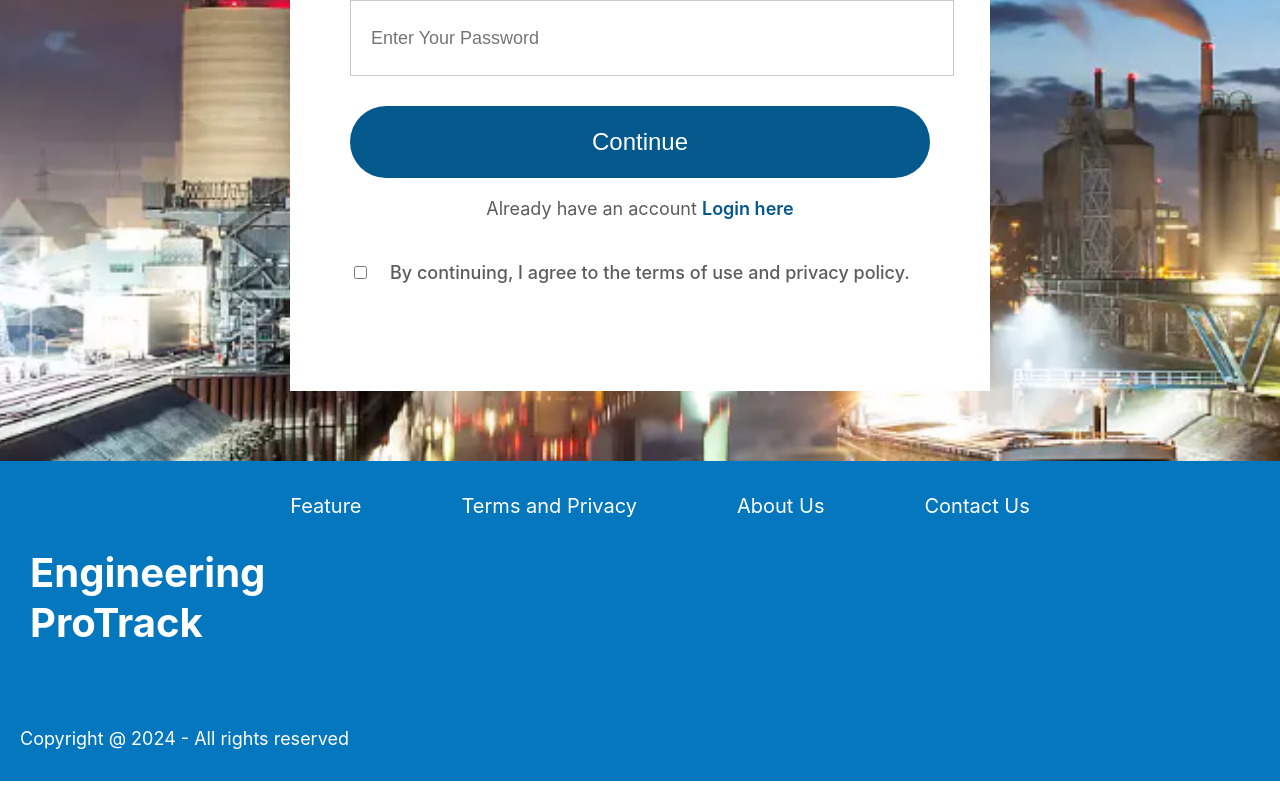
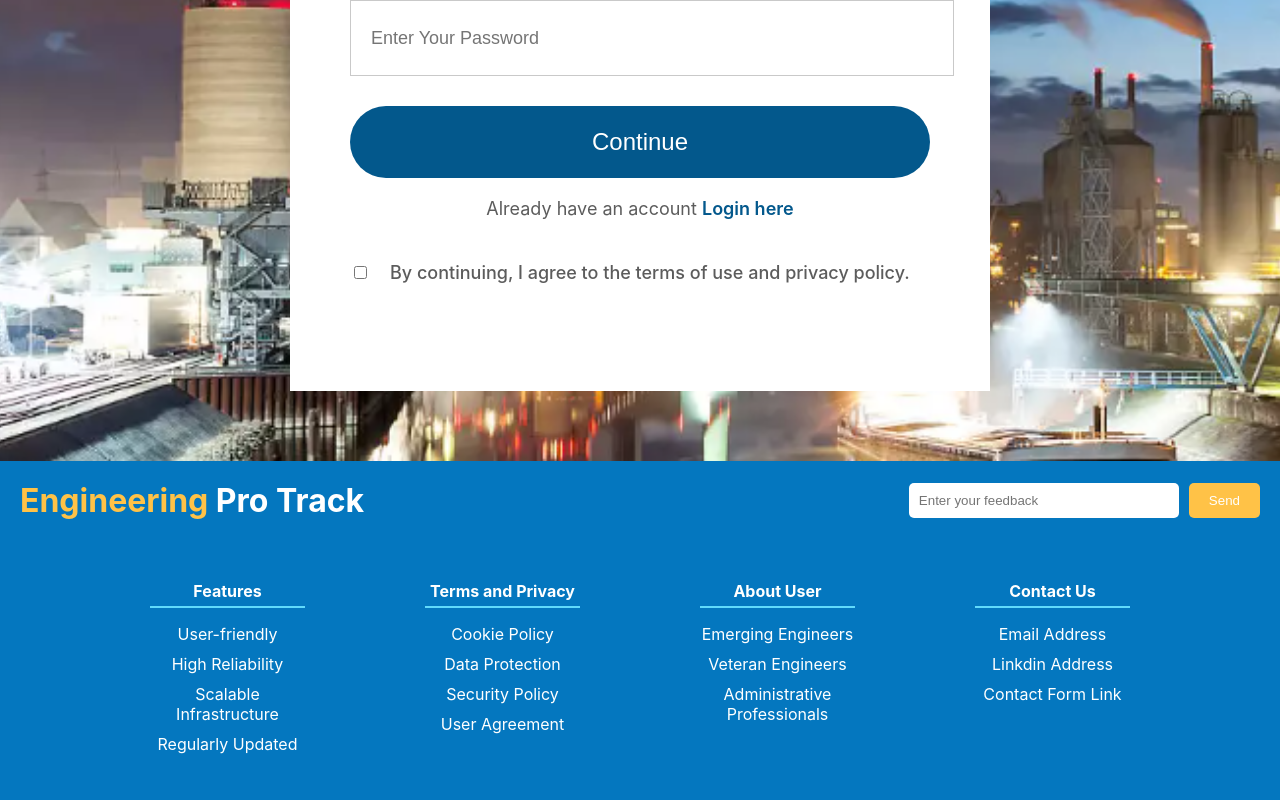
Before and after one commit to NethmaaJay26/Eng_Tracking_FrontEnd, a React (Create React App) app: page /loginsignin in a window 1280 px wide. Shown: the part 637-1437 px from the top of the page. Built offline with nearby package versions, Linux system fonts and the light colour scheme.

Commit message:
Footer Changed

```diff
--- a/package.json
+++ b/package.json
@@ -38,7 +38,6 @@
     ]
   },
   "devDependencies": {
-    "@babel/plugin-proposal-private-property-in-object": "^7.21.11",
-    "tailwindcss": "^3.4.4"
+    "@babel/plugin-proposal-private-property-in-object": "^7.21.11"
   }
 }
--- /dev/null
+++ b/src/Components/Assets/info.js
@@ -0,0 +1,25 @@
+export const FEATURES = [
+    {name: "User-friendly", link: "#"},
+    {name:"High Reliability", link: "#"},
+    {name:"Scalable Infrastructure", link: "#"},
+    {name:"Regularly Updated", link: "#"},
+];
+
+export const USERS = [
+    {name: "Emerging Engineers", link: "#"},
+    {name:"Veteran Engineers", link: "#"},
+    {name:"Administrative Professionals", link: "#"},
+];
+
+export const TEARMS = [
+    {name: "Cookie Policy", link: "#"},
+    {name:"Data Protection", link: "#"},
+    {name:"Security Policy", link: "#"},
+    {name:"User Agreement", link: "#"},
+];
+
+export const US = [
+    {name: "Email Address", link: "#"},
+    {name:"Linkdin Address", link: "#"},
+    {name:"Contact Form Link", link: "#"},
+];
--- a/src/Components/Footer/Footer.css
+++ b/src/Components/Footer/Footer.css
@@ -1,60 +1,93 @@
-.footer {
+.footer-container {
+    background-color: #0477bf; /* Dark background color */
+    color: white; /* Text color */
+    padding: 20px;
     display: flex;
     flex-direction: column;
-    justify-content: center;
     align-items: center;
-    padding: 20px;
-    background: #0477BF;
-    color: white;
-    text-align: center;
-    box-sizing: border-box;
-    height: 40vh;
 }
 
-.footer-links {
+.footer-header {
+    width: 100%;
     display: flex;
-    list-style: none;
-    gap: 100px;
-    color: #ffffff;
-    font-size: 20px;
-    justify-content: flex-end;
+    justify-content: space-between;
+    align-items: center;
+    margin-bottom: 20px;
 }
 
-.footer-links li {
+/* Header section containing the title and feedback form */
+.footer-header h1 {
+    font-size: 2em;
+    margin: 0;
+}
+
+.footer-header h1 span {
+    color: #ffc247; /* Highlight color for 'Engineering' */
+}
+
+.feedback {
+    display: flex;
+    align-items: center;
+}
+
+.feedback input {
+    padding: 10px;
+    border: none;
+    border-radius: 5px;
+    margin-right: 10px;
+    width: 250px;
+}
+
+.feedback button {
+    padding: 10px 20px;
+    border: none;
+    border-radius: 5px;
+    background-color: #ffc247;
+    color: white;
     cursor: pointer;
 }
 
-.logoname {
-    display: flex;
-    flex-direction: column;
-    gap: 1px;
-    align-items: flex-start;
-    justify-content: flex-start;
-    width: 100%;
-    padding-left: 20px;
-    margin-top: 10px;
-}
-.logoname h1 {
-    margin: 0;
-    font-size: 40px;
-    color: white;
+/* Define the background color on hover */
+.feedback button:hover {
+    background-color: black; /* Change this color to your desired hover color */
 }
 
-.footer-copyright {
+.footer-content {
     display: flex;
-    align-items: flex-start;
-    justify-content: flex-start;
+    justify-content: space-around;
     width: 100%;
-    color: #ffffff;
-    font-size: 18px;
-    margin-top: auto;
-    padding-bottom: 2px;
+    max-width: 1000px;
+    margin-top: 20px; /* Ensure there's space between header and content */
+    gap: 100px; /* Add space between the sections */
+    margin-top: 20px; /* Ensure there's space between header and content */
 }
 
-.footer hr {
-    width: 100%;
-    border: 0;
-    height: 1px;
-    background-color: #ffffff;
-    margin-top: 55px;
+.footer-section {
+    flex: 1;
+    margin: 10px;
 }
+
+.footer-section h1 {
+    font-size: 1em;
+    border-bottom: 2px solid #61dafb;
+    padding-bottom: 5px;
+}
+
+.footer-section ul {
+    list-style-type: none;
+    padding: 0;
+}
+
+.footer-section ul li {
+    margin: 10px 0;
+}
+
+.footer-section ul li a {
+    color: white;
+    text-decoration: none;
+}
+
+.footer-section ul li a:hover {
+    text-decoration: underline;
+    color: #ffc247;
+}
--- a/src/Components/Footer/Footer.jsx
+++ b/src/Components/Footer/Footer.jsx
@@ -1,30 +1,41 @@
 import React from 'react'
-import './Footer.css'
+import { FEATURES, TEARMS, US, USERS } from "../Assets/info"
+import './Footer.css';
 
+// Define the Item component
+const Item = ({ Links, title }) => (
+    <div className="footer-section">
+        <h1>{title}</h1>
+        <ul>
+            {Links.map((link) => (
+                <li key={link.name}>
+                    <a href={link.link}>{link.name}</a>
+                </li>
+            ))}
+        </ul>
+    </div>
+);
 
-export const Footer = () => {
-  return (
-    <div className="footer">
+const Footer = () => {
+    return (
+        <div>
+            <div className="footer-container">
+                <div className="footer-header">
+                    <h1><span>Engineering</span> Pro Track</h1>
+                    <div className="feedback">
+                        <input type="text" placeholder="Enter your feedback" />
+                        <button>Send</button>
+                    </div>
+                </div>
+                <div className="footer-content">
+                    <Item Links={FEATURES} title="Features" />
+                    <Item Links={TEARMS} title="Terms and Privacy" />
+                    <Item Links={USERS} title="About User" />
+                    <Item Links={US} title="Contact Us" />
+                </div>
+            </div>
+        </div>
+    );
+};
 
-        <ul className='footer-links'>
-            <li>Feature</li>
-            <li>Terms and Privacy</li>
-            <li>About Us</li>
-            <li>Contact Us</li>
-        </ul>
-        <div className="logoname">
-            <h1>Engineering</h1>
-            <h1>ProTrack</h1>
-        </div>
-        <hr />
-
-        <div className="footer-copyright">
-
-            <p>Copyright @ 2024 - All rights reserved</p>
-        </div>
-
-
-    </div>
-  )
-}
-export default Footer
+export default Footer;
--- a/src/index.css
+++ b/src/index.css
@@ -1,7 +1,3 @@
-@tailwind base;
-@tailwind components;
-@tailwind utilities;
-
 body {
   margin: 0;
   font-family: -apple-system, BlinkMacSystemFont, 'Segoe UI', 'Roboto', 'Oxygen',
```
Also changed, not shown: 1 other file (tests, documents, lock files or other folders).
